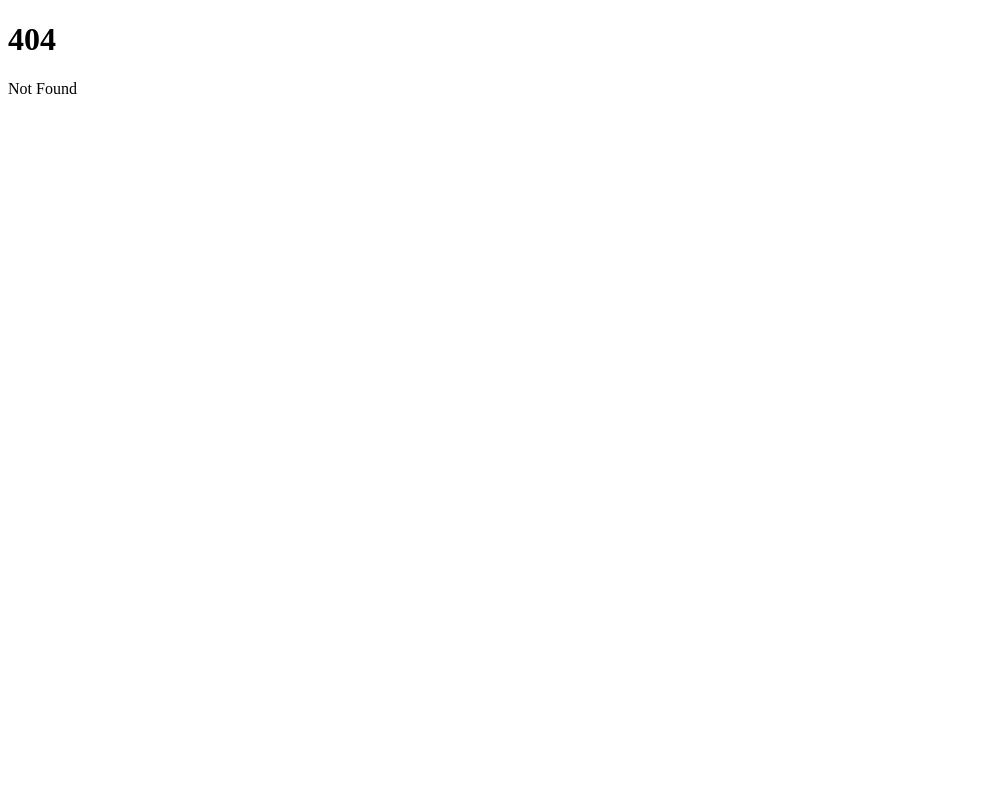
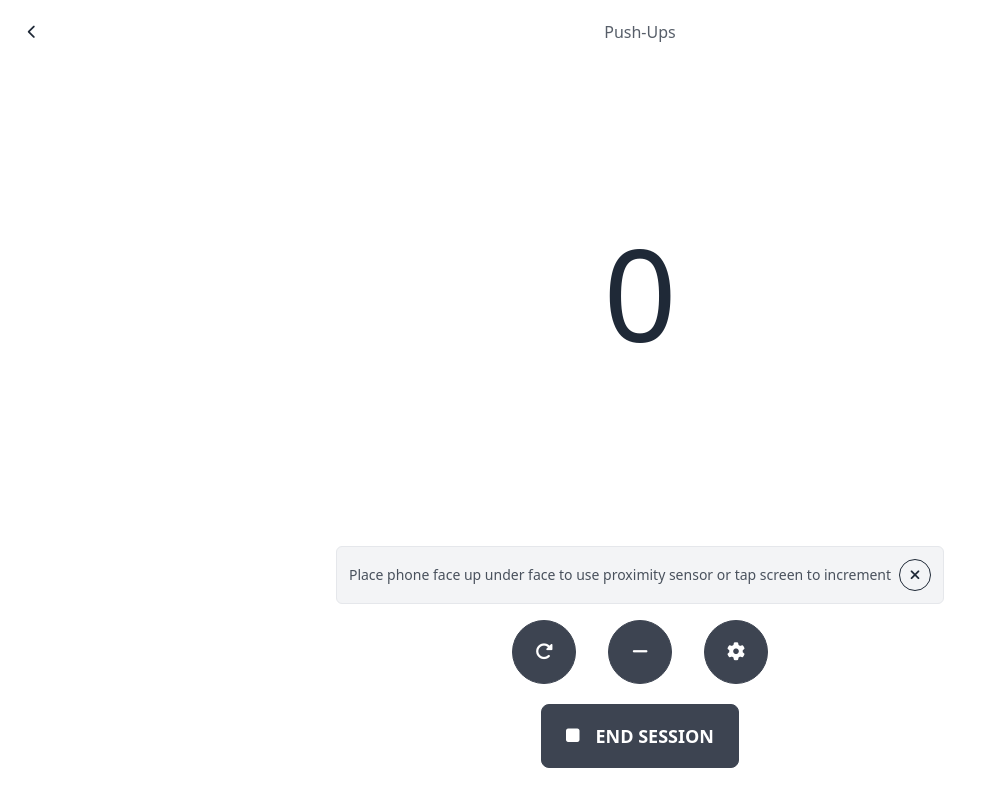
Before and after one commit to scottquach/svelte-push-up-counter, a SvelteKit app: page /counter in a window 1280 px wide. Before the commit this address had no page. Shown: the whole page, without its empty margins (0-999 px from the left). Built offline with nearby package versions, Linux system fonts and the light colour scheme.

Commit message:
Created counter page

```diff
--- /dev/null
+++ b/postcss.config.cjs
@@ -0,0 +1,6 @@
+module.exports = {
+  plugins: {
+    tailwindcss: {},
+    autoprefixer: {},
+  },
+}
--- /dev/null
+++ b/src/app.css
@@ -0,0 +1,3 @@
+@tailwind base;
+@tailwind components;
+@tailwind utilities;
--- a/src/app.html
+++ b/src/app.html
@@ -1,9 +1,10 @@
 <!DOCTYPE html>
-<html lang="en">
+<html lang="en" data-theme="light">
 	<head>
 		<meta charset="utf-8" />
 		<link rel="icon" href="%sveltekit.assets%/favicon.png" />
 		<meta name="viewport" content="width=device-width" />
+		<script src="https://kit.fontawesome.com/35c30d0dea.js" crossorigin="anonymous"></script>
 		%sveltekit.head%
 	</head>
 	<body data-sveltekit-preload-data="hover">
--- /dev/null
+++ b/src/components/home-action.svelte
@@ -0,0 +1,9 @@
+<script>
+	export let preface = '';
+	export let action = '';
+</script>
+
+<div class="rounded p-4 bg-gray-100 text-4xl border border-solid">
+	<div class="opacity-85 text-3xl">{preface}</div>
+	<div class="font-bold">{action}</div>
+</div>
--- /dev/null
+++ b/src/routes/+layout.svelte
@@ -0,0 +1,7 @@
+<script>
+	import '../app.css';
+</script>
+
+<div class="w-screen h-screen">
+	<slot />
+</div>
--- a/src/routes/+page.svelte
+++ b/src/routes/+page.svelte
@@ -1,2 +1,15 @@
-<h1>Welcome to SvelteKit</h1>
-<p>Visit <a href="https://kit.svelte.dev">kit.svelte.dev</a> to read the documentation</p>
+<script>
+	import HomeAction from '@components/home-action.svelte';
+</script>
+
+<div class="flex flex-col h-full w-full p-5">
+	<div class="font-bold text-3xl">Good, Evening</div>
+
+	<div class="flex flex-col gap-5 mt-auto p-5">
+		<a href="/counter">
+			<HomeAction preface="Start" action="Push-ups" />
+		</a>
+		<HomeAction preface="View" action="Stats" />
+		<HomeAction preface="View" action="Logs" />
+	</div>
+</div>
--- /dev/null
+++ b/src/routes/counter/+page.svelte
@@ -0,0 +1,74 @@
+<script>
+	import { goto } from '$app/navigation';
+
+	let count = 0;
+	let showHint = true;
+
+	$: if (count > 0) showHint = false;
+
+	const increment = () => {
+		count += 1;
+	};
+	const decrement = () => {
+		if (count > 0) count -= 1;
+	};
+
+	const reset = () => {
+		count = 0;
+	};
+
+	const goHome = () => {
+		goto('/', { replaceState: true });
+	};
+</script>
+
+<div class="flex flex-col w-full h-full items-center justify-center p-4">
+	<div class="grid grid-cols-3 items-center w-full mb-2">
+		<div class="self-start">
+			<button class="btn btn-sm btn-circle btn-ghost" on:click={goHome}>
+				<i class="fa-solid fa-chevron-left" />
+			</button>
+		</div>
+		<div class="flex justify-center w-full">
+			<div class="text-base font-medium opacity-75">Push-Ups</div>
+		</div>
+	</div>
+	<div
+		class="flex items-center justify-center w-full mb-auto h-[32rem]"
+		on:click={increment}
+		role="presentation"
+	>
+		<div class="text-9xl">{count}</div>
+	</div>
+
+	<div class="flex flex-col items-center w-full mt-auto rounded-md p-4">
+		{#if showHint}
+			<div
+				class="flex items-center h-min p-3 gap-2 rounded-md bg-gray-100 mb-4 border border-solid"
+			>
+				<div class="text-sm opacity-80 text-left">
+					Place phone face up under face to use proximity sensor or tap screen to increment
+				</div>
+				<button on:click={() => (showHint = false)} class="btn btn-circle btn-outline btn-sm">
+					<i class="fa-solid fa-xmark" />
+				</button>
+			</div>
+		{/if}
+
+		<div class="flex justify-center gap-8 w-full mb-5">
+			<button on:click={reset} class="btn btn-circle btn-lg" aria-label="Restart">
+				<i class="fa-solid fa-rotate-right" />
+			</button>
+			<button on:click={decrement} class="btn btn-circle btn-lg" aria-label="Decrease">
+				<i class="fa-solid fa-minus" />
+			</button>
+			<button class="btn btn-circle btn-lg" aria-label="Settings">
+				<i class="fa-solid fa-gear" />
+			</button>
+		</div>
+		<button class="btn btn-lg flex items-center rounded-4xl gap-4">
+			<i class="fa-solid fa-stop" />
+			<span>End session</span>
+		</button>
+	</div>
+</div>
--- a/svelte.config.js
+++ b/svelte.config.js
@@ -8,8 +8,11 @@ const config = {
 	preprocess: vitePreprocess(),
 
 	kit: {
-		adapter: adapter()
-	}
+		adapter: adapter(),
+		alias: {
+			'@components': './src/components',
+		}
+	},
 };
 
 export default config;
--- /dev/null
+++ b/tailwind.config.cjs
@@ -0,0 +1,8 @@
+/** @type {import('tailwindcss').Config} */
+module.exports = {
+	content: ['./src/**/*.{html,js,svelte,ts}'],
+	theme: {
+		extend: {}
+	},
+	plugins: [require('daisyui')]
+};
--- a/tsconfig.json
+++ b/tsconfig.json
@@ -8,7 +8,7 @@
 		"resolveJsonModule": true,
 		"skipLibCheck": true,
 		"sourceMap": true,
-		"strict": true
+		"strict": true,
 	}
 	// Path aliases are handled by https://kit.svelte.dev/docs/configuration#alias
 	//
```
Also changed, not shown: package.json (+7 -1 lines), 1 other file (tests, documents, lock files or other folders).
